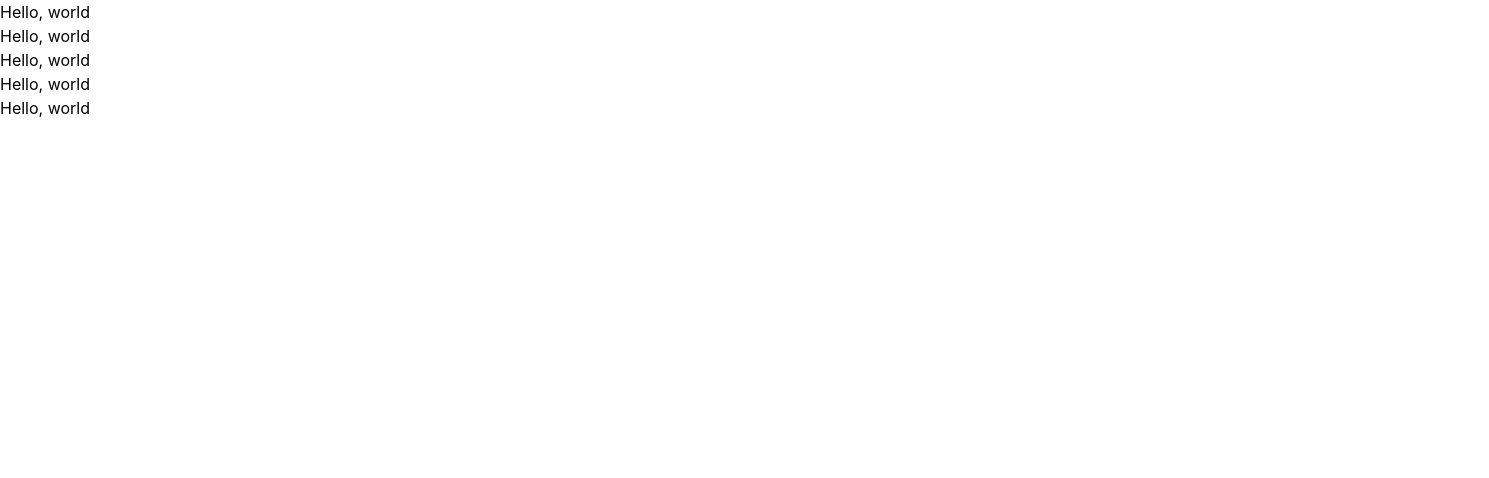
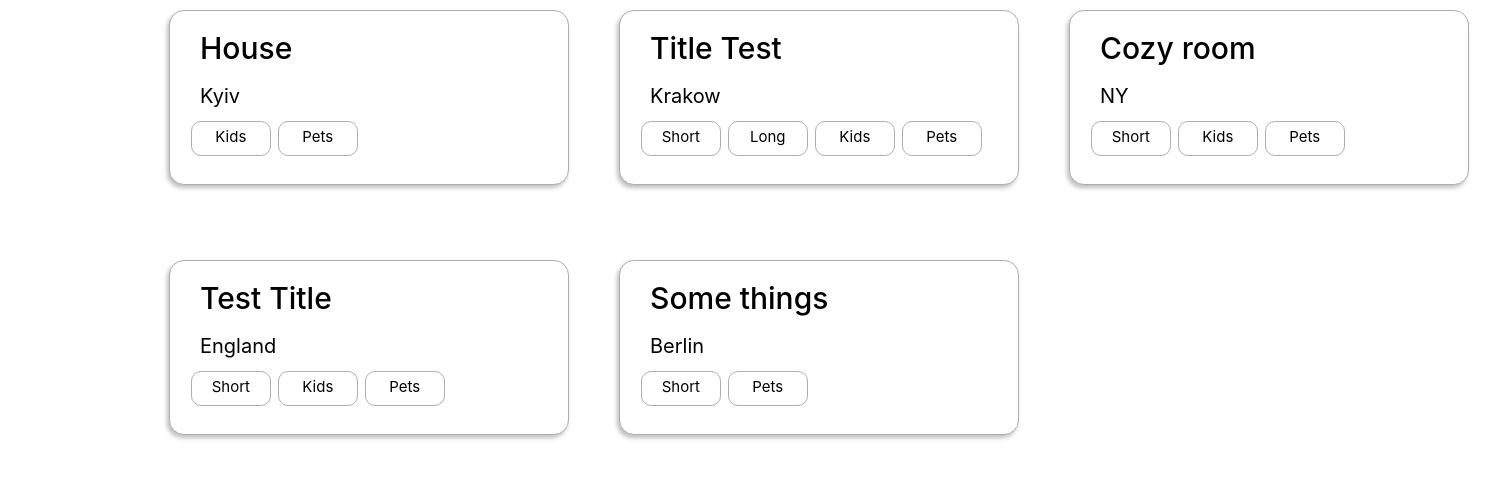
Before and after one commit to adrianna157/open-doors-sanctuary, a React (Create React App) app: page / in a window 1280 px wide. Shown: the top 478 px of the page, 1489 px wide, since content can reach past the window. Built offline with nearby package versions, Linux system fonts and the light colour scheme.

Commit message:
Basic listing created with grids

```diff
--- a/src/App.css
+++ b/src/App.css
@@ -1,38 +1,60 @@
-.App {
-  text-align: center;
+.hostShortType {
+  width: 400px;
+  height: 175px;
+  left: 301px;
+  top: 38px;
+
+  background: #FFFFFF;
+  border: 0.7px solid #aeaeae;
+  box-sizing: border-box;
+  box-shadow: -2px 3px 4px rgba(0, 0, 0, 0.25);
+  border-radius: 15px;
+  flex-direction: row;
+  flex-wrap: wrap;
+
+  margin-left: auto;
+  margin-right: auto;
 }
 
-.App-logo {
-  height: 40vmin;
-  pointer-events: none;
+.title {
+  font-size: 30px;
+  font-weight: 500;
+  text-indent: 1em;
+  margin-top: 0.5em;
 }
 
-@media (prefers-reduced-motion: no-preference) {
-  .App-logo {
-    animation: App-logo-spin infinite 20s linear;
-  }
+.location {
+  font-size: 20px;
+  font-weight: 400;
+  text-indent: 1.5em;
+  margin-top: 0.5em;
 }
 
-.App-header {
-  background-color: #282c34;
-  min-height: 100vh;
-  display: flex;
-  flex-direction: column;
-  align-items: center;
-  justify-content: center;
-  font-size: calc(10px + 2vmin);
-  color: white;
+.tag {
+  width: 80px;
+  height: 35px;
+  font-size: 15px;
+  border: 0.7px solid #aeaeae;
+  border-radius: 10px;
+  text-align: center;
+  line-height: 30px;
 }
 
-.App-link {
-  color: #61dafb;
+.container {
+  display: grid;
+  grid-template-columns: 82px 82px 82px 82px;
+  grid-template-rows: 100px;
+  grid-column-gap: 5px;
+  /* margin-left: 1.5em; */
+  margin-left: 1.3em;
+  margin-top: 10px;
 }
 
-@keyframes App-logo-spin {
-  from {
-    transform: rotate(0deg);
-  }
-  to {
-    transform: rotate(360deg);
-  }
+.grids-for-list {
+  display: grid;
+  grid-template-columns: 450px 450px 450px;
+  grid-template-rows: 250px;
+  /* margin-left: 1.5em; */
+  margin-top: 10px;
+  margin-left: 9em;
 }
--- a/src/HostShortForm.js
+++ b/src/HostShortForm.js
@@ -1,9 +1,19 @@
 import React from 'react'
+import Tag from './Tag';
 
 export default function HostShortForm(host) {
     return (
         <>
-            <div>Hello, world</div>
+            <div className='hostShortType'>
+                <h1 className='title'>{host.children.title}</h1>
+                <h2 className='location'>{host.children.location}</h2>
+                <div className='container'>
+                    { host.children.short_term ? <Tag>Short</Tag> : null}
+                    { host.children.long_term ? <Tag>Long</Tag> : null}
+                    { host.children.kid_friedly ? <Tag>Kids</Tag> : null}
+                    { host.children.pet_friendly ? <Tag>Pets</Tag> : null}
+                </div>
+            </div>
         </>
     );
 }
--- a/src/HostingList.js
+++ b/src/HostingList.js
@@ -5,7 +5,7 @@ export default function hostingList(hostSummaries) {
 
     return (
         <>
-            <div>
+            <div className='grids-for-list'>
                 {hostSummaries.children.map((host) => {
                     return <HostShortForm key={host.id}>{host}</HostShortForm>
                 })}
--- /dev/null
+++ b/src/Tag.js
@@ -0,0 +1,9 @@
+import React from 'react'
+
+export default function Tag(tag) {
+    return (
+        <div className='tag tag-blocks' >
+            {tag.children}
+        </div>
+    );
+}
--- a/src/assets/data/hosts.json
+++ b/src/assets/data/hosts.json
@@ -4,54 +4,54 @@
         "title": "House",
         "location": "Kyiv",
         "description": "something interesting",
-        "short-term": false,
-        "long-term": false,
-        "kid-friedly": true,
-        "pet-friendly": true,
+        "short_term": false,
+        "long_term": false,
+        "kid_friedly": true,
+        "pet_friendly": true,
         "activated": true
     },
     {
         "id": 2,
-        "title": "House",
-        "location": "Kyiv",
+        "title": "Title Test",
+        "location": "Krakow",
         "description": "something interesting",
-        "short-term": false,
-        "long-term": false,
-        "kid-friedly": true,
-        "pet-friendly": true,
+        "short_term": true,
+        "long_term": true,
+        "kid_friedly": true,
+        "pet_friendly": true,
         "activated": true
     },
     {
         "id": 3,
-        "title": "House",
-        "location": "Kyiv",
+        "title": "Cozy room",
+        "location": "NY",
         "description": "something interesting",
-        "short-term": false,
-        "long-term": false,
-        "kid-friedly": true,
-        "pet-friendly": true,
+        "short_term": true,
+        "long_term": false,
+        "kid_friedly": true,
+        "pet_friendly": true,
         "activated": true
     },
     {
         "id": 4,
-        "title": "House",
-        "location": "Kyiv",
+        "title": "Test Title ",
+        "location": "England",
         "description": "something interesting",
-        "short-term": false,
-        "long-term": false,
-        "kid-friedly": true,
-        "pet-friendly": true,
+        "short_term": true,
+        "long_term": false,
+        "kid_friedly": true,
+        "pet_friendly": true,
         "activated": true
     },
     {
         "id": 5,
-        "title": "House",
-        "location": "Kyiv",
+        "title": "Some things",
+        "location": "Berlin",
         "description": "something interesting",
-        "short-term": false,
-        "long-term": false,
-        "kid-friedly": true,
-        "pet-friendly": true,
+        "short_term": true,
+        "long_term": false,
+        "kid_friedly": false,
+        "pet_friendly": true,
         "activated": true
     }
 ]
```
